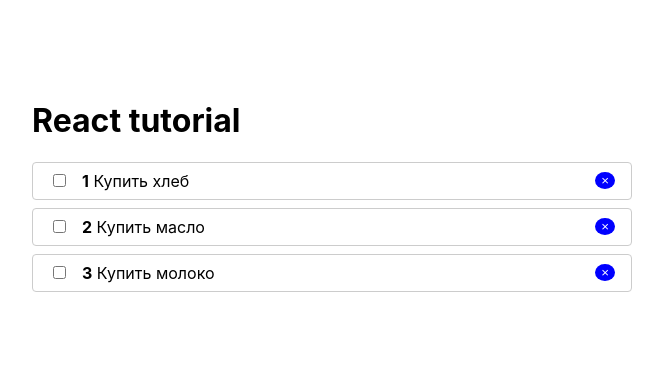
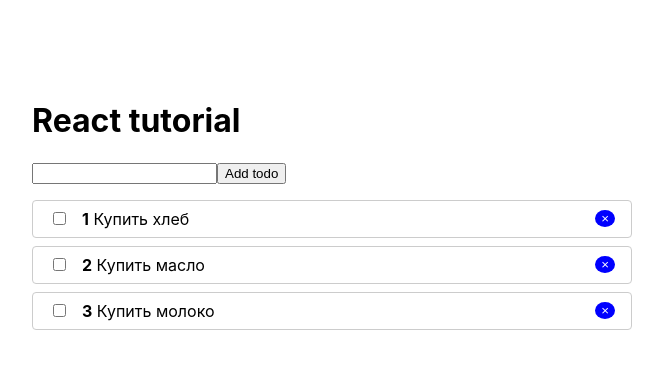
Before and after one commit to MikeMSN/kyto-react-qsg3, a React (Create React App) app in the folder web-ui/: page / in a window 1280 px wide. Shown: the top 368 px of the page, without its empty margins (308-971 px from the left). Built offline with nearby package versions, Linux system fonts and the light colour scheme.

Commit message:
added custom hook to add elements to list

```diff
--- a/web-ui/src/App.js
+++ b/web-ui/src/App.js
@@ -1,6 +1,7 @@
 import React from 'react';
 import TodoListBox from "./Todo/TodoListBox";
 import Context from "./Context";
+import AddTodo from "./Todo/AddTodo";
 
 function App() {
     const [todos, setTodos] = React.useState([
@@ -23,10 +24,19 @@
         setTodos(todos.filter(todo => todo.id !== id))
     }
 
+    function addTodo(title) {
+        setTodos(todos.concat([{
+            title: title,
+            id: Date.now(),
+            completed: false
+        }]))
+    }
+
     return (
         <Context.Provider value={{removeTodo: removeTodo}}>
             <div className='wrapper'>
                 <h1>React tutorial</h1>
+                <AddTodo onCreate={addTodo}/>
                 {
                     todos.length ?
                         <TodoListBox todos={todos} onToggle={toggleTodo}/>
--- /dev/null
+++ b/web-ui/src/Todo/AddTodo.js
@@ -0,0 +1,42 @@
+import React, {useState} from 'react'
+import PropTypes from 'prop-types'
+
+function useInputValue(defaultValue = '') {
+    const [value, setValue] = useState(defaultValue)
+
+    return {
+        bind: {
+            value: value,
+            onChange: event => setValue(event.target.value)
+        },
+        clear: () => setValue(''),
+        value: () => value
+    }
+
+}
+
+function AddTodo({onCreate}) {
+    const input = useInputValue('')
+
+    function submitHandler(event) {
+        event.preventDefault();
+        if (input.value().trim()) {
+            onCreate(input.value())
+            input.clear()
+        }
+    }
+
+    return (
+        <form style={{marginBottom: '1rem'}} onSubmit={submitHandler}>
+            <input {...input.bind}/>
+            <button type="submit">Add todo</button>
+        </form>
+
+    )
+}
+
+AddTodo.propTypes = {
+    onCreate: PropTypes.func.isRequired
+}
+
+export default AddTodo;
```
